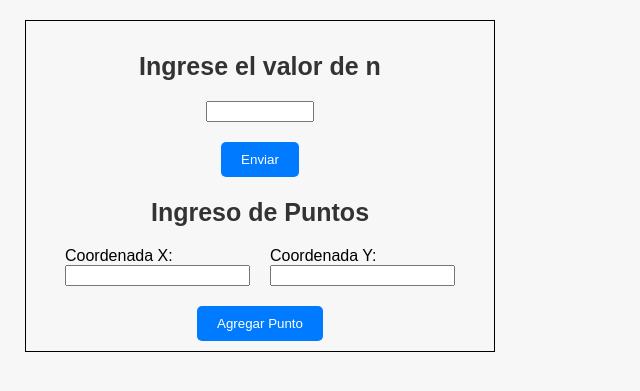
After one commit to nakato156/splines-cubicos-grrr, a Flask app: template app/templates/ingresar_manual.html in a window 1280 px wide. The commit adds this page. Shown: the top 391 px of the page, without its empty margins (0-640 px from the left). Run offline with Flask 3, Linux system fonts and the light colour scheme; the template is opened without the code that fills it, so the values that code supplies are empty.

Commit message:
Lectura de los pares ordenados

```diff
--- /dev/null
+++ b/app/estilos/estilos.css
@@ -0,0 +1,152 @@
+body {
+    font-family: Arial, sans-serif;
+    margin: 0;
+    padding: 0;
+    background-color: #f7f7f7;
+}
+
+h2 {
+    text-align: center;
+    font-size: 25px;
+    color: #333;
+    margin-bottom: 20px;
+}
+
+.container_n {
+    margin-left: 25px;
+    margin-top: 20px;
+    border: 1px solid black;
+    width: 35%;
+    padding: 10px;
+    float: left; /* Alinea el contenedor a la izquierda */
+}
+
+.container_func {
+
+    border: 1px solid black;
+    padding: 10px;
+    float: right;
+    width: 50%;
+    margin-top: 20px;
+    margin-right: 25px;
+}
+
+
+label {
+    display: block;
+    margin-bottom: 5px;
+}
+
+.lectura_n label {
+    margin-bottom: 20px;
+}
+
+.contenedor_label_input {
+    display: flex;
+    justify-content: center;
+    align-items: center;
+}
+
+.contenedor_label_input label {
+    margin-right: 10px;
+}
+
+.contenedor_label_input input {
+    width: 100px;
+}
+
+.lectura_puntos {
+    display: flex;
+    justify-content: center;
+    align-items: center;
+    margin-bottom: 20px;
+}
+
+.lectura_puntosX,
+.lectura_puntosY {
+    margin: 0 10px;
+}
+
+.lectura_puntosX label,
+.lectura_puntosY label {
+    margin: 0;
+}
+
+button {
+    display: block;
+    margin: 20px auto 0 auto;
+    padding: 10px 20px;
+    background-color: #007bff;
+    color: #fff;
+    border: none;
+    border-radius: 5px;
+    cursor: pointer;
+}
+
+button:hover {
+    background-color: #0056b3;
+}
+
+.tabla, .interpolacion {
+    display: block;
+    margin: 0 auto;
+    padding: 5px 20px;
+    background-color: #4CAF50;
+    color: #fff;
+    border: none;
+    border-radius: 5px;
+    cursor: pointer;
+    width: 150px;
+}
+.tabla button:hover, .interpolacion button:hover {
+    background-color: #45a049;
+}
+
+.splinesFunc {
+    display: flex;
+    margin-top: 50px;
+    justify-content: center;
+}
+
+.splinesFunc button {
+    margin: 0 5px;
+}
+
+.botones_de_ingreso {
+    display: flex;
+    margin-top: 20px;
+    justify-content: center;
+}
+
+.botones_de_ingreso button {
+    margin: 0 10px;
+}
+
+#puntosIngresados {
+    margin-top: 20px;
+}
+
+.tabla-puntos {
+    border-collapse: collapse;
+    width: 100%;
+}
+
+.tabla-puntos th,
+.tabla-puntos td {
+    border: 1px solid #ddd;
+    padding: 8px;
+    text-align: center;
+}
+
+.tabla-puntos th {
+    background-color: #f2f2f2;
+    color: #333;
+}
+
+.tabla-puntos tr:nth-child(even) {
+    background-color: #f9f9f9;
+}
+
+.tabla-puntos tr:hover {
+    background-color: #f2f2f2;
+}
--- /dev/null
+++ b/app/functions/js/funciones.js
@@ -0,0 +1,188 @@
+var puntos = [];
+var n = 0;
+var clicks = 0;
+document.getElementById("agregarN").addEventListener("click", function(){
+
+    n = document.getElementById("valor_n").value;
+
+    if (n < 8 || n > 12 || n == " ") {
+        alert("El valor de n debe ser entre 8 y 12");
+    }
+})
+
+document.getElementById("agregarPunto").addEventListener("click", function() {
+    //Obtencion de los valores ingresados
+
+    var x = document.getElementById("coordenadaX").value;
+    var y = document.getElementById("coordenadaY").value;
+
+    //Validamos los valores de X e Y
+    if (x < 0 || x > 50) {
+        alert("El valor de x debe ser entre 0 y 50");
+        return;
+    }
+    else if (y < 0 || y > 50) {
+        alert("El valor de y debe ser entre 0 y 50");
+        return;
+    }
+
+    //Botones de funcionamineto de Splines
+    const botones_fun = document.getElementById("container_func");
+
+    //Botones para el ingreso de pares ordenados
+
+    var botonReinicio = document.getElementById("reiniciarIngreso");
+
+    if (n === 0 && puntos.length!=0) {
+        alert("Se debe ingresar primero el valor de n.");
+        return;
+    }
+
+    if (x !== "" && y !== "") {
+        x = parseInt(x);
+        y = parseInt(y);
+
+        var xRepetido = puntos.some(function(punto) {
+            return punto[0] === x;
+        });
+
+        if (xRepetido) {
+            alert("El valor de x ya ha sido ingresado anteriormente. Por favor, ingrese otro valor de x.");
+            return;
+        }
+
+        var nuevoPunto = [x, y];
+        puntos.push(nuevoPunto);
+
+        //Ordenar de manera creciente los puntos de acuerdo a X
+        puntos =
+        puntos.sort(function(a, b) {
+            return a[0] - b[0];
+        });
+
+        document.getElementById("coordenadaX").value = "";
+        document.getElementById("coordenadaY").value = "";
+    }
+    else {
+        alert("Por favor ingrese valores válidos para las coordenadas.");
+    }
+
+    if (puntos.length != 0) {
+        botonReinicio.style.display="flex";
+    }
+
+    if (puntos.length >= n) {
+        alert("Se han ingresado todos los puntos permitidos.");
+        document.getElementById("coordenadaX").value = "";
+        document.getElementById("coordenadaY").value = "";
+        botones_fun.style.display="block";
+        return;
+    }
+});
+
+document.getElementById("reiniciarIngreso").addEventListener("click", function() {
+    reiniciarIngreso();
+    var botonReinicio = document.getElementById("reiniciarIngreso");
+    botonReinicio.style.display="none";
+});
+
+document.getElementById("mostrarTabla").addEventListener("click", function () {
+    mostrarPuntosEnTabla();
+})
+
+function reiniciarIngreso() {
+
+    n = 0;
+    document.getElementById("valor_n").value = "";
+
+    puntos = [];
+
+    document.getElementById("puntosIngresados").innerHTML = "";
+    document.getElementById("container_func").style.display = "none";
+
+    document.getElementById("coordenadaX").value = "";
+    document.getElementById("coordenadaY").value = "";
+}
+
+function mostrarPuntosEnTabla() {
+    // Crear tabla
+    var tabla = document.createElement("table");
+    tabla.classList.add("tabla-puntos");
+
+
+    var encabezado = document.createElement("tr");
+    var encabezadoX = document.createElement("th");
+    encabezadoX.textContent = "Coordenada X";
+    encabezado.appendChild(encabezadoX);
+    var encabezadoY = document.createElement("th");
+    encabezadoY.textContent = "Coordenada Y";
+    encabezado.appendChild(encabezadoY);
+    // Agregar encabezado para el ícono de edición
+    var encabezadoEditar = document.createElement("th");
+    encabezadoEditar.textContent = "Editar";
+    encabezado.appendChild(encabezadoEditar);
+    tabla.appendChild(encabezado);
+
+
+    for (var i = 0; i < puntos.length; i++) {
+        var fila = document.createElement("tr");
+        var puntoX = document.createElement("td");
+        puntoX.textContent = puntos[i][0];
+        fila.appendChild(puntoX);
+        var puntoY = document.createElement("td");
+        puntoY.textContent = puntos[i][1];
+        fila.appendChild(puntoY);
+        // Agregar ícono de lápiz para editar
+        var iconoEditar = document.createElement("td");
+        var iconoLapiz = document.createElement("i");
+        iconoLapiz.classList.add("fas", "fa-pencil-alt");
+        iconoLapiz.setAttribute("data-indice", i);
+        iconoLapiz.addEventListener("click", function(event) {
+            var indice = event.target.getAttribute("data-indice");
+            editarFila(indice);
+        });
+        iconoEditar.appendChild(iconoLapiz);
+        fila.appendChild(iconoEditar);
+        tabla.appendChild(fila);
+    }
+
+
+    var contenedor = document.getElementById("puntosIngresados");
+    contenedor.innerHTML = "";
+    contenedor.appendChild(tabla);
+}
+
+function editarFila(indice) {
+    var fila = puntos[indice];
+
+    var nuevaX, nuevaY;
+    do {
+        nuevaX = prompt("Ingrese el nuevo valor de X:", fila[0]);
+        nuevaY = prompt("Ingrese el nuevo valor de Y:", fila[1]);
+
+        if (nuevaX === null || nuevaY === null) {
+            return;
+        }
+
+        nuevaX = parseInt(nuevaX);
+        nuevaY = parseInt(nuevaY);
+
+        var xExistente = puntos.some(function(punto, index) {
+            return index !== indice && punto[0] === nuevaX;
+        });
+
+        if (xExistente) {
+            alert("El valor de X ya existe en otro punto. Por favor, ingrese un valor de X único.");
+        }
+    } while (xExistente);
+
+    puntos[indice] = [nuevaX, nuevaY];
+
+    puntos =
+    puntos.sort(function(a, b) {
+        return a[0] - b[0];
+    });
+
+
+    mostrarPuntosEnTabla();
+}
--- /dev/null
+++ b/app/templates/ingresar_manual.html
@@ -0,0 +1,53 @@
+<!DOCTYPE html>
+<html lang="en">
+<head>
+    <meta charset="UTF-8">
+    <meta name="viewport" content="width=device-width, initial-scale=1.0">
+    <title>Ingresar Puntos</title>
+    <link rel="stylesheet" href="/app/estilos/estilos.css">
+</head>
+<body>
+
+    <div class="container_n">
+        <h2>Ingrese el valor de n</h2>
+        <div class="lectura_n">
+            <div class="contenedor_label_input">
+                <input type="number" name="valor_n" id="valor_n">
+            </div>
+        </div>
+
+        <button id="agregarN">Enviar</button>
+
+        <h2>Ingreso de Puntos</h2>
+
+        <div class="lectura_puntos">
+            <div class="lectura_puntosX">
+                <label for="coordenadaX">Coordenada X:</label>
+                <input type="number" id="coordenadaX">
+            </div>
+
+            <div class="lectura_puntosY">
+                <label for="coordenadaY">Coordenada Y:</label>
+                <input type="number" id="coordenadaY">
+            </div>
+        </div>
+
+        <div class="botones_de_ingreso">
+            <button id="agregarPunto">Agregar Punto</button>
+            <button id="reiniciarIngreso" style="display: none;">Reingresar</button>
+        </div>
+    </div>
+
+
+    <div class="container_func" id="container_func" style="display: none;" >
+        <div class="splinesFunc" id="funcSplines" >
+            <button class="tabla" id="mostrarTabla">Mostrar Tabla</button>
+            <button class="interpolacion" id="interpolacion">Interpolar</button>
+        </div>
+
+        <div id="puntosIngresados"></div>
+    </div>
+
+</body>
+    <script src="/app//functions/js/funciones.js"></script>
+</html>
```
Also changed, not shown: app/templates/index.html (line endings or trailing spaces).
